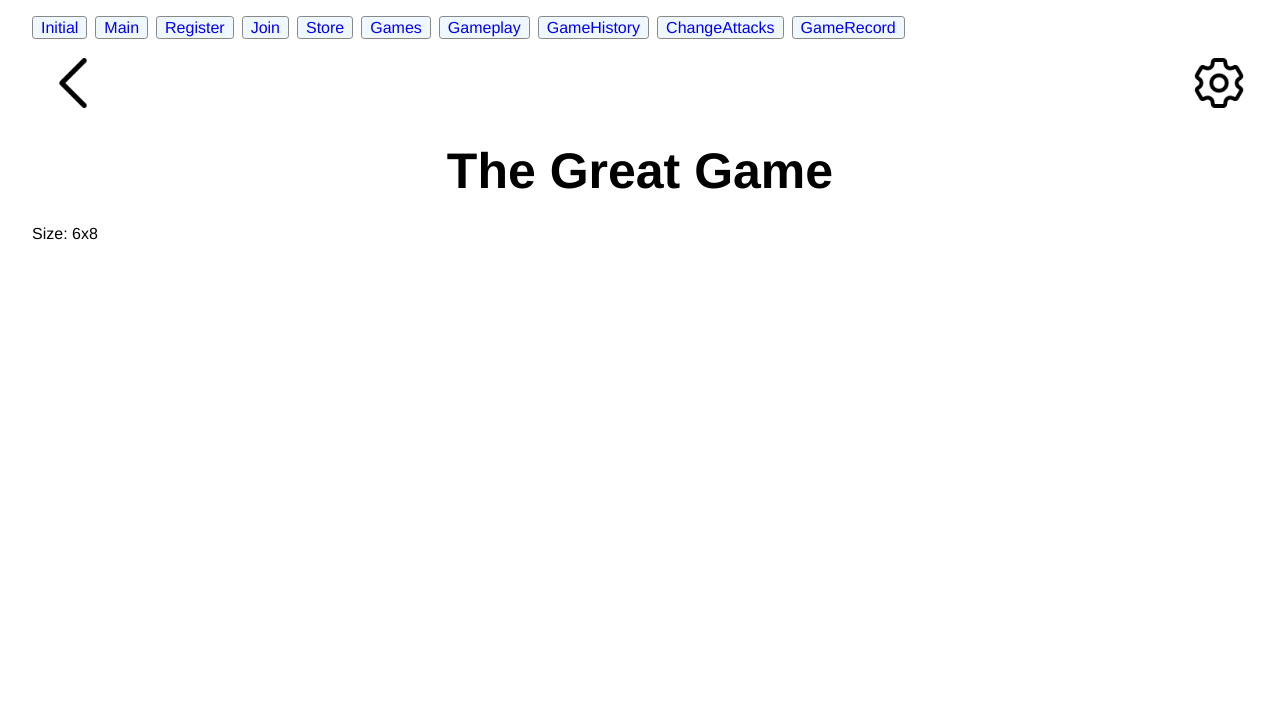
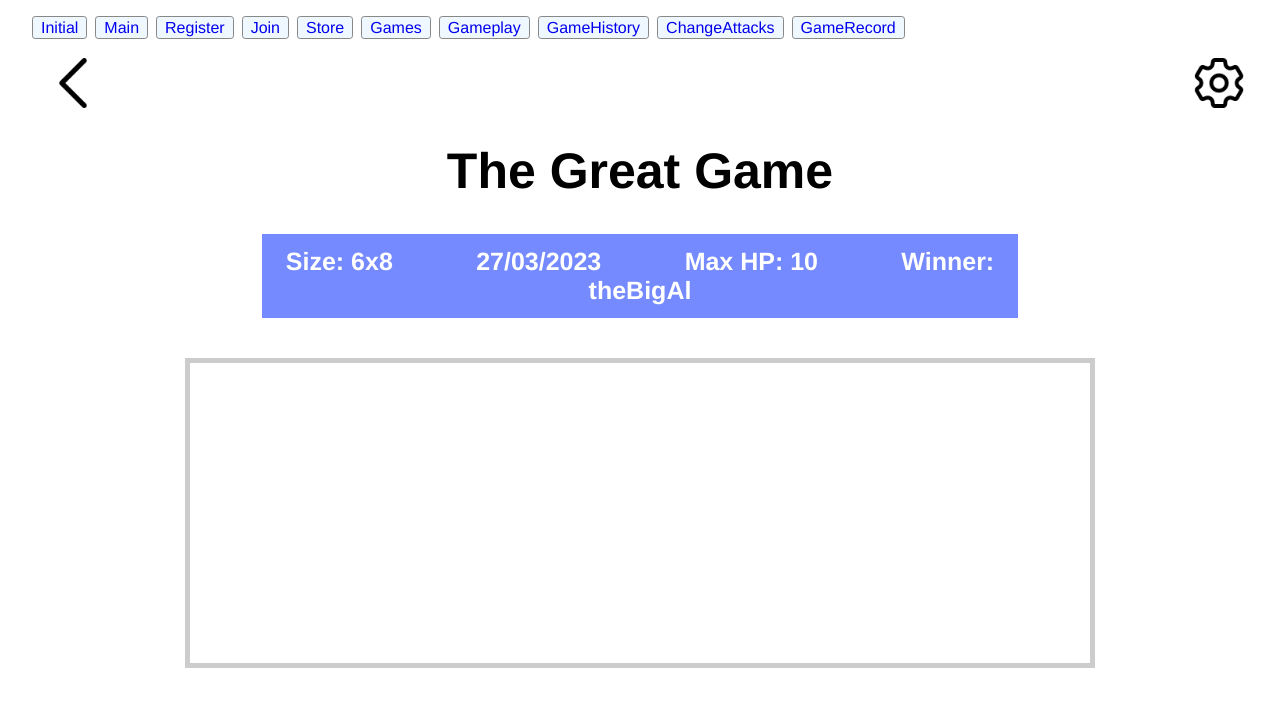
Before and after one commit to MIGI10/battle-arena, a Vue app: page /gamerecord in a window 1280 px wide. Shown: the top 706 px of the page. Built offline with nearby package versions, Linux system fonts and the light colour scheme.

Commit message:
finished game record

```diff
--- a/src/views/GameRecord.vue
+++ b/src/views/GameRecord.vue
@@ -6,8 +6,9 @@
         <button class="setting-button"><img class="icon" src="./../assets/settings.png"></button>
       </div>
       <h1 class="title">{{ gameName }}</h1>
-      <div class="info-container">
-        <p class="info-text">Size: {{ rows }}x{{ columns }}</p>
+      <p class="info-text"> Size: {{ rows }}x{{ columns }}&nbsp;&nbsp;&nbsp;&nbsp;&nbsp;&nbsp;&nbsp;&nbsp;&nbsp;&nbsp;&nbsp;&nbsp;{{ creationDate }}&nbsp;&nbsp;&nbsp;&nbsp;&nbsp;&nbsp;&nbsp;&nbsp;&nbsp;&nbsp;&nbsp;&nbsp;Max HP: {{ hpMax }}&nbsp;&nbsp;&nbsp;&nbsp;&nbsp;&nbsp;&nbsp;&nbsp;&nbsp;&nbsp;&nbsp;&nbsp;Winner: {{ winner }}</p>
+      <div class="log-scroll-bar">
+        <!-- game log to be put with the API -->
       </div>
     </div>
   </main>
@@ -20,6 +21,9 @@ export default {
             gameName: "The Great Game",
             rows: 6,
             columns: 8,
+            creationDate: "27/03/2023",
+            hpMax: 10,
+            winner: "theBigAl",
         };
     },
 };
@@ -40,9 +44,27 @@ export default {
     font-size: 50px;
 }
 
-.info-container {
-  display: flex;
-  margin: -2% auto;
+.info-text {
+    width: 60%;
+    margin: 0 0;
+    margin-left: auto;
+    margin-right: auto;
+    font-weight: bold;
+    font-size: 25px;
+    color: #ffffff;
+    background-color: rgb(117, 138, 255);
+    padding: 13px 13px;
+}
+
+.log-scroll-bar {
+    margin-left: auto;
+    margin-right: auto;
+    margin-top: 40px;
+    max-width: 900px;
+    height: 300px;
+    border: 5px solid #ccc;
+    overflow-y: scroll;
+
 }
 
 </style>
```
